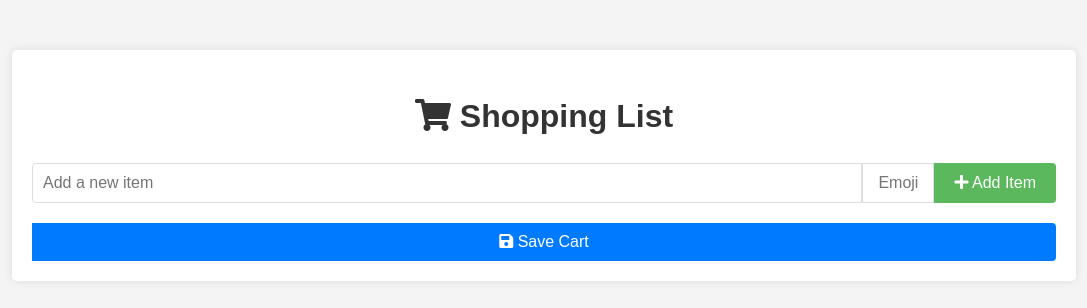
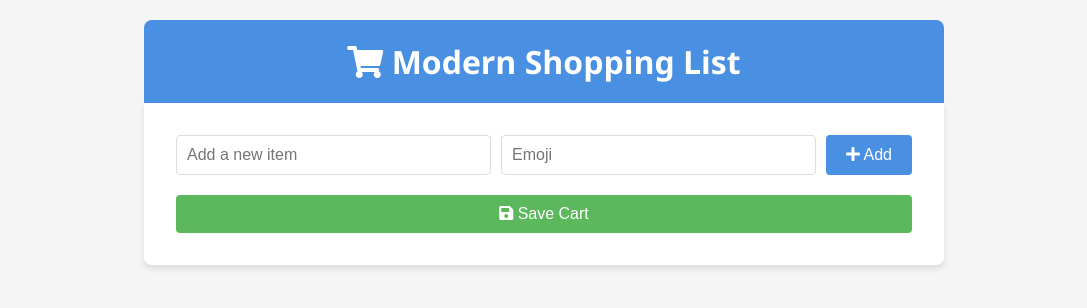
Before and after one commit to GEMS-Gallery/listmaster-0191ed1047cd, a website built with Vite: page frontend/index.html in a window 1280 px wide. Shown: the whole page, without its empty margins (96-1183 px from the left). Built offline with nearby package versions, Linux system fonts and the light colour scheme; what @dfinity/agent would draw is missing.

Commit message:
0191ed19-884b-766b-b7fa-07211fc61bb9

```diff
--- a/frontend/declarations/backend/backend.did.js
+++ b/frontend/declarations/backend/backend.did.js
@@ -12,10 +12,10 @@ export const idlFactory = ({ IDL }) => {
   return IDL.Service({
     'addItem' : IDL.Func([IDL.Text, IDL.Text], [IDL.Nat], []),
     'deleteItem' : IDL.Func([IDL.Nat], [IDL.Bool], []),
-    'getItems' : IDL.Func([], [IDL.Vec(ShoppingItem)], ['query']),
-    'getPredefinedCategories' : IDL.Func([], [IDL.Vec(Category)], ['query']),
+    'getItems' : IDL.Func([], [IDL.Vec(ShoppingItem)], []),
+    'getPredefinedCategories' : IDL.Func([], [IDL.Vec(Category)], []),
     'saveCart' : IDL.Func([IDL.Vec(ShoppingItem)], [IDL.Bool], []),
-    'toggleItemCompleted' : IDL.Func([IDL.Nat], [ShoppingItem], ['query']),
+    'toggleItemCompleted' : IDL.Func([IDL.Nat], [ShoppingItem], []),
   });
 };
 export const init = ({ IDL }) => { return []; };
--- a/frontend/index.html
+++ b/frontend/index.html
@@ -3,21 +3,25 @@
 <head>
     <meta charset="UTF-8">
     <meta name="viewport" content="width=device-width, initial-scale=1.0">
-    <title>Shopping List</title>
+    <title>Modern Shopping List</title>
     <link rel="stylesheet" href="https://cdnjs.cloudflare.com/ajax/libs/font-awesome/5.15.3/css/all.min.css">
     <link rel="stylesheet" href="styles.css">
 </head>
 <body>
     <div class="container">
-        <h1><i class="fas fa-shopping-cart"></i> Shopping List</h1>
+        <header>
+            <h1><i class="fas fa-shopping-cart"></i> Modern Shopping List</h1>
+        </header>
+        <main>
             <form id="add-item-form">
                 <input type="text" id="new-item" placeholder="Add a new item" required>
                 <input type="text" id="new-item-emoji" placeholder="Emoji" maxlength="2">
-            <button type="submit"><i class="fas fa-plus"></i> Add Item</button>
+                <button type="submit"><i class="fas fa-plus"></i> Add</button>
             </form>
             <div id="predefined-categories"></div>
             <ul id="shopping-list"></ul>
             <button id="save-cart-btn"><i class="fas fa-save"></i> Save Cart</button>
+        </main>
     </div>
     <script type="module" src="index.js"></script>
 </body>
--- a/frontend/styles.css
+++ b/frontend/styles.css
@@ -1,61 +1,73 @@
+:root {
+    --primary-color: #4a90e2;
+    --secondary-color: #f5f5f5;
+    --text-color: #333;
+    --success-color: #5cb85c;
+    --danger-color: #d9534f;
+}
+
 body {
-    font-family: Arial, sans-serif;
+    font-family: 'Segoe UI', Tahoma, Geneva, Verdana, sans-serif;
     line-height: 1.6;
     margin: 0;
     padding: 0;
-    background-color: #f4f4f4;
+    background-color: var(--secondary-color);
+    color: var(--text-color);
 }
 
 .container {
-    width: 80%;
-    margin: auto;
-    overflow: hidden;
+    max-width: 800px;
+    margin: 0 auto;
     padding: 20px;
-    background-color: #fff;
-    box-shadow: 0 0 10px rgba(0, 0, 0, 0.1);
-    border-radius: 5px;
-    margin-top: 50px;
+}
+
+header {
+    background-color: var(--primary-color);
+    color: white;
+    text-align: center;
+    padding: 1rem;
+    border-radius: 8px 8px 0 0;
 }
 
 h1 {
-    color: #333;
-    text-align: center;
-    margin-bottom: 20px;
+    margin: 0;
+    font-size: 2rem;
+}
+
+main {
+    background-color: white;
+    padding: 2rem;
+    border-radius: 0 0 8px 8px;
+    box-shadow: 0 4px 6px rgba(0, 0, 0, 0.1);
 }
 
 #add-item-form {
     display: flex;
+    gap: 10px;
     margin-bottom: 20px;
 }
 
-#new-item, #new-item-emoji {
+input[type="text"] {
+    flex-grow: 1;
     padding: 10px;
-    font-size: 16px;
+    font-size: 1rem;
     border: 1px solid #ddd;
-}
-
-#new-item {
-    flex-grow: 1;
-    border-radius: 4px 0 0 4px;
-}
-
-#new-item-emoji {
-    width: 50px;
-    text-align: center;
+    border-radius: 4px;
 }
 
 button {
     padding: 10px 20px;
-    background-color: #5cb85c;
+    background-color: var(--primary-color);
     color: white;
     border: none;
     cursor: pointer;
-    font-size: 16px;
-    border-radius: 0 4px 4px 0;
+    font-size: 1rem;
+    border-radius: 4px;
+    transition: background-color 0.3s ease;
 }
 
 button:hover {
-    background-color: #4cae4c;
+    background-color: #3a7bc8;
 }
 
 #shopping-list {
@@ -64,13 +76,18 @@ button:hover {
 }
 
 #shopping-list li {
-    background-color: #f9f9f9;
+    background-color: var(--secondary-color);
     margin-bottom: 10px;
-    padding: 10px;
+    padding: 15px;
     display: flex;
     justify-content: space-between;
     align-items: center;
     border-radius: 4px;
+    transition: background-color 0.3s ease;
+}
+
+#shopping-list li:hover {
+    background-color: #e9e9e9;
 }
 
 #shopping-list li.completed {
@@ -79,7 +96,7 @@ button:hover {
 }
 
 .delete-btn {
-    background-color: #d9534f;
+    background-color: var(--danger-color);
     color: white;
     border: none;
     padding: 5px 10px;
@@ -100,7 +117,9 @@ button:hover {
 }
 
 .category h2 {
+    font-size: 1.2rem;
     margin-bottom: 10px;
+    color: var(--primary-color);
 }
 
 .category-items {
@@ -110,23 +129,42 @@ button:hover {
 }
 
 .category-item {
-    background-color: #e9ecef;
+    background-color: var(--secondary-color);
     padding: 5px 10px;
     border-radius: 4px;
     cursor: pointer;
+    transition: background-color 0.3s ease;
 }
 
 .category-item:hover {
-    background-color: #ced4da;
+    background-color: #e0e0e0;
 }
 
 #save-cart-btn {
     display: block;
     width: 100%;
     margin-top: 20px;
-    background-color: #007bff;
+    background-color: var(--success-color);
 }
 
 #save-cart-btn:hover {
-    background-color: #0056b3;
+    background-color: #4cae4c;
 }
+
+@media (max-width: 600px) {
+    .container {
+        padding: 10px;
+    }
+
+    main {
+        padding: 1rem;
+    }
+
+    #add-item-form {
+        flex-direction: column;
+    }
+
+    input[type="text"], button {
+        width: 100%;
+    }
+}
```
Also changed, not shown: 2 other files. Lines whose indentation alone changed are shown as unchanged.
